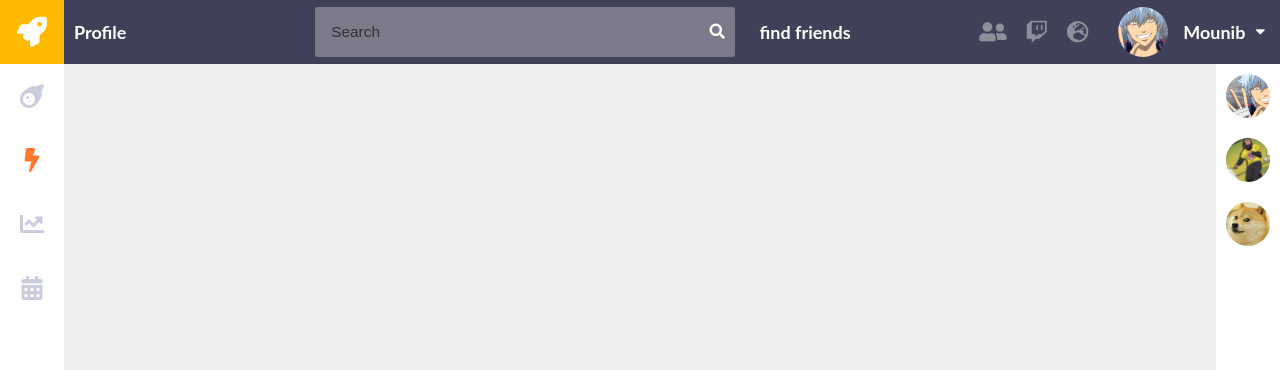
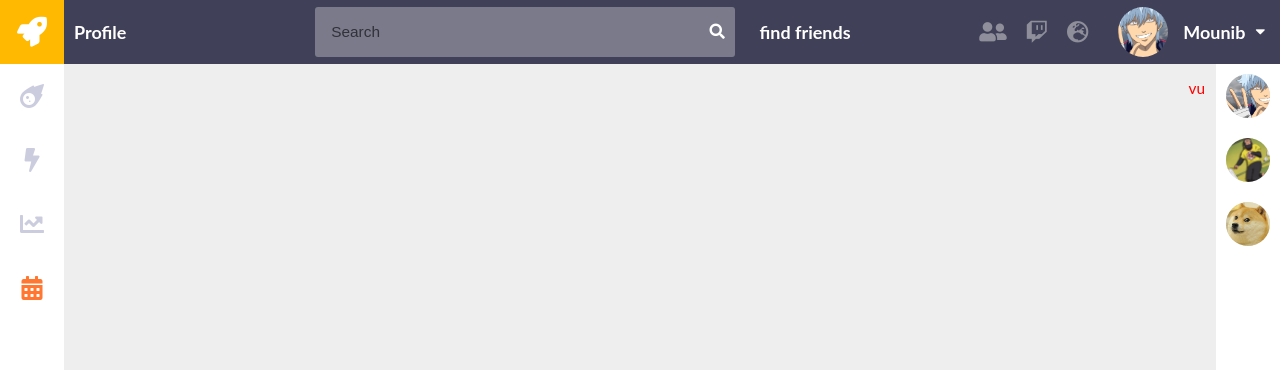
Before and after one commit to mbeni12333/birdy-front, a React (Create React App) app: page /chat in a window 1280 px wide. Shown: the top 370 px of the page. Built offline with nearby package versions, Linux system fonts and the light colour scheme; no server answers; sample sign-in values are in the browser's storage.

Commit message:
added websocket onerror , reconnect

```diff
--- a/src/api/birdyapi.js
+++ b/src/api/birdyapi.js
@@ -1,61 +1,76 @@
 import axios from 'axios';
 
-axios.defaults.baseURL = "https://birdy-back.herokuapp.com";
-//axios.defaults.baseURL = "http://localhost:8080/birdy";
+//axios.defaults.baseURL = "https://birdy-back.herokuapp.com";
+axios.defaults.baseURL = "http://localhost:8080/birdy";
 const API  = {
 
   isLoggedIn : false,
   token : "",
   userId: "",
   user:{},
-
+  ws: "",
   checkLoggedIn(){
     return localStorage.getItem("token") !== null;
   },
-
   getToken(req, callback){
-    if(this.isLoggedIn === false){
+    //if(this.isLoggedIn === false){
       console.log("request is : " , req);
       axios.post("/auth", req)
       .then(res => {
-        //alert(JSON.stringify(res.data));
+        alert(JSON.stringify(res.data));
         if(res.data.status !== "KO"){
 
-          this.isLoggedIn = true;
-          this.token = res.data.token;
+          //this.isLoggedIn = true;
+
+          //this.token = res.data.token;
+
           localStorage.setItem("token", res.data.token);
-
-          axios.defaults.headers.common['Authorization'] = 'Bearer ' + this.token;
+          console.log("khra1");
+          SetAuthorizationToken(res.data.token);
+          console.log("khra2");
           callback(res.data.token);
         }
       })
       .catch(err =>{
         // handle errors somehow
-        alert(JSON.stringify(err));
+        console.log("Error in the login");
+        console.log(err);
       })
-    }
+    //}
   },
   signup(req, callback){
     console.log("request is : " , req);
     axios.post("/user", req)
-    .then(res => alert(JSON.stringify(res.data)));
+    .then(res => {
+      console.log("Error in the signup");
+      alert(JSON.stringify(res.data))
+    });
   },
-
   logout(callback){
     console.log("Trying to logout");
     axios.delete("/auth")
     .then(res => {
-      if(this.isLoggedIn === true){
+      //if(this.isLoggedIn === true){
         //alert("YOU ARE BEING LOGED OUT ");
         localStorage.removeItem("token");
-        axios.defaults.headers.common = {};
-        this.isLoggedIn = false;
+        delete axios.defaults.headers.common["Authorization"];
+        //this.isLoggedIn = false;
         callback();
-      }
     })
     .catch(err => alert(err));
+  },
+  connectSocket(){
+    this.ws = new WebSocket("ws://localhost:8080/birdy/chat/10?access_token="+localStorage.getItem("token"));
+
+    return this.ws;
   }
 
+}
+
+const SetAuthorizationToken = (token) => {
+  //axios.defaults.baseURL = "https://birdy-back.herokuapp.com";
+  axios.defaults.baseURL = "http://localhost:8080/birdy";
+  axios.defaults.headers.common['Authorization'] = "Bearer " + token;
 }
 
 const formDataToJSON = (formElement) => {
@@ -69,4 +84,4 @@ const formDataToJSON = (formElement) => {
   return convertedJSON;
 }
 
-export {API, formDataToJSON};
+export {API, formDataToJSON, SetAuthorizationToken};
--- a/src/components/Chat.js
+++ b/src/components/Chat.js
@@ -1,4 +1,5 @@
 import React from 'react';
+import {API} from '../api/birdyapi.js';
 
 let messages = [
   {"self":true, "photo":"test", "content":"some stuff"},
@@ -33,12 +34,16 @@ class Chat extends React.Component{
     }
 
     this.ready = false;
+    this.ws = API.connectSocket()//new WebSocket("ws://localhost:8080/birdy/chat/10?access_token="+localStorage.getItem("token"));
+    this.initialiseSocket();
+  }
 
-    this.ws = new WebSocket("wss://birdy-back.herokuapp.com/chat/10?access_token="+localStorage.getItem("token"));
+  initialiseSocket = () => {
 
     this.ws.onopen = (e) => {
-      alert("BGHEL CONNECTED");
+      console.log("BGHEL CONNECTED");
     }
+
     this.ws.onmessage = (e) => {
       //alert("BGHEL MESSAGE");
       var data = JSON.parse(e.data);
@@ -54,9 +59,18 @@ class Chat extends React.Component{
         });
         this.ready = true;
       }
+
+    }
+
+    this.ws.onclose = (e) => {
+      console.log("User is disconnecting ... trying to reconnect");
+      setTimeout(() => {
+        this.ws = API.connectSocket();
+        this.initialiseSocket();
+      }, 1000);
+
     }
   }
-
   send = (e) => {
     if(e.keyCode == 13 && e.shiftKey == false) {
       e.preventDefault();
@@ -130,8 +144,8 @@ class Chat extends React.Component{
       <div className="chat">
             <div className="messages" ref={this.messageref}>
               {this.state.messages.map( (message, index) => this.message_element(message, index))}
-              <div className="messages_vu" style={{ "padding":"1px", "color":"red", "text-align":"right"}}>
-
+              <div className="messages_vu" style={{ "padding":"1px", "color":"red", "textAlign":"right"}}>
+                vu
               </div>
             </div>
 
--- a/src/components/navigation.js
+++ b/src/components/navigation.js
@@ -1,38 +1,70 @@
 import React from 'react';
+import {Link} from 'react-router-dom';
+
+let elements = [
+  {"name":"Timelines","icon":"fas fa-meteor", "to":"/profile"},
+  {"name":"Chat","icon":"fas fa-bolt", "to":"/chat"},
+  {"name":"Statistics","icon":"fas fa-chart-line", "to":"/login"},
+  {"name":"Events","icon":"fas fa-calendar-alt", "to":"/"},
+]
+
+const Navelement = (props) => {
+
+  var icon_class = "nav__element-icon" + (props.selected === true ? " nav__element-icon--selected" : "");
+  //console.log({"icon_class":icon_class, "selected": element.selected});
+  return(
+      <Link to={props.element.to} className="nav__element"
+       onClick={() => {
+         props.activate(props.index);
+       }} >
+        <div className={icon_class}>
+          <i className={props.element.icon}></i>
+        </div>
+        <div className="nav__element-label">{props.element.name}</div>
+      </Link>
+  );
+};
 
 
-let elements = [
-  {"name":"Timelines","icon":"fas fa-meteor"},
-  {"name":"Chat","icon":"fas fa-bolt", "selected":true},
-  {"name":"Statistics","icon":"fas fa-chart-line"},
-  {"name":"Events","icon":"fas fa-calendar-alt"},
-]
+class Navigation extends React.Component {
+
+  constructor(props){
+    super(props);
+
+    this.state = {
+      currentElement: 3
+    }
+  }
+
+  activate = (index) => {
+    this.setState({currentElement: index});
+    //alert(this.state.currentElement);
+  }
 
 
-const Navigation = () => {
+  render(){
+    return(
+      <nav className="nav nav--left">
+        <div className="nav__elements">
+          {
+              elements.map((element, index) => {
+                //alert("hey index = " + index);
 
-  const navelement = (element, index) => {
-
-    var icon_class = "nav__element-icon" + (element.selected === true ? " nav__element-icon--selected" : "");
-    //console.log({"icon_class":icon_class, "selected": element.selected});
-    return(
-      <div className="nav__element" key={index}>
-        <div className={icon_class}>
-          <i className={element.icon}></i>
+                return(
+                  <Navelement
+                  element={element}
+                  key={index}
+                  index={index}
+                  activate={this.activate}
+                  selected={this.state.currentElement == index} />
+                );
+              })
+          }
         </div>
-        <div className="nav__element-label">{element.name}</div>
-      </div>
-    )
+      </nav>
+    );
   }
 
-  return(
-    <nav className="nav nav--left">
-      <div className="nav__elements">
-        {elements.map((element, index) => navelement(element, index))}
-      </div>
-    </nav>
-
-  )
-};
+}
 
 export default Navigation;
--- a/src/index.js
+++ b/src/index.js
@@ -1,9 +1,18 @@
 import React from 'react';
 import ReactDOM from 'react-dom';
+import {API, SetAuthorizationToken} from './api/birdyapi.js';
+
+import App from './App';
+import axios from 'axios';
+import * as serviceWorker from './serviceWorker';
 
 
-import App from './App';
-import * as serviceWorker from './serviceWorker';
+const token = localStorage.getItem("token");
+
+if(token !== null){
+  console.log("User is still logged in ");
+  SetAuthorizationToken(token);
+}
 
 ReactDOM.render(<App />, document.getElementById('root'));
 //document.getElementById('root').requestFullscreen();
--- a/src/sass/base/_base.scss
+++ b/src/sass/base/_base.scss
@@ -26,3 +26,10 @@ body{
   display: flex;
   flex-direction: column;
 }
+
+a{
+  &, &:focus, &:active, &:visited{
+    text-decoration: none;
+    outline: 0;
+  }
+}
--- a/src/style.css
+++ b/src/style.css
@@ -22,6 +22,10 @@ body {
   position: relative;
   display: flex;
   flex-direction: column; }
+
+a, a:focus, a:active, a:visited {
+  text-decoration: none;
+  outline: 0; }
 
 .u-center-text {
   text-align: center; }
```
